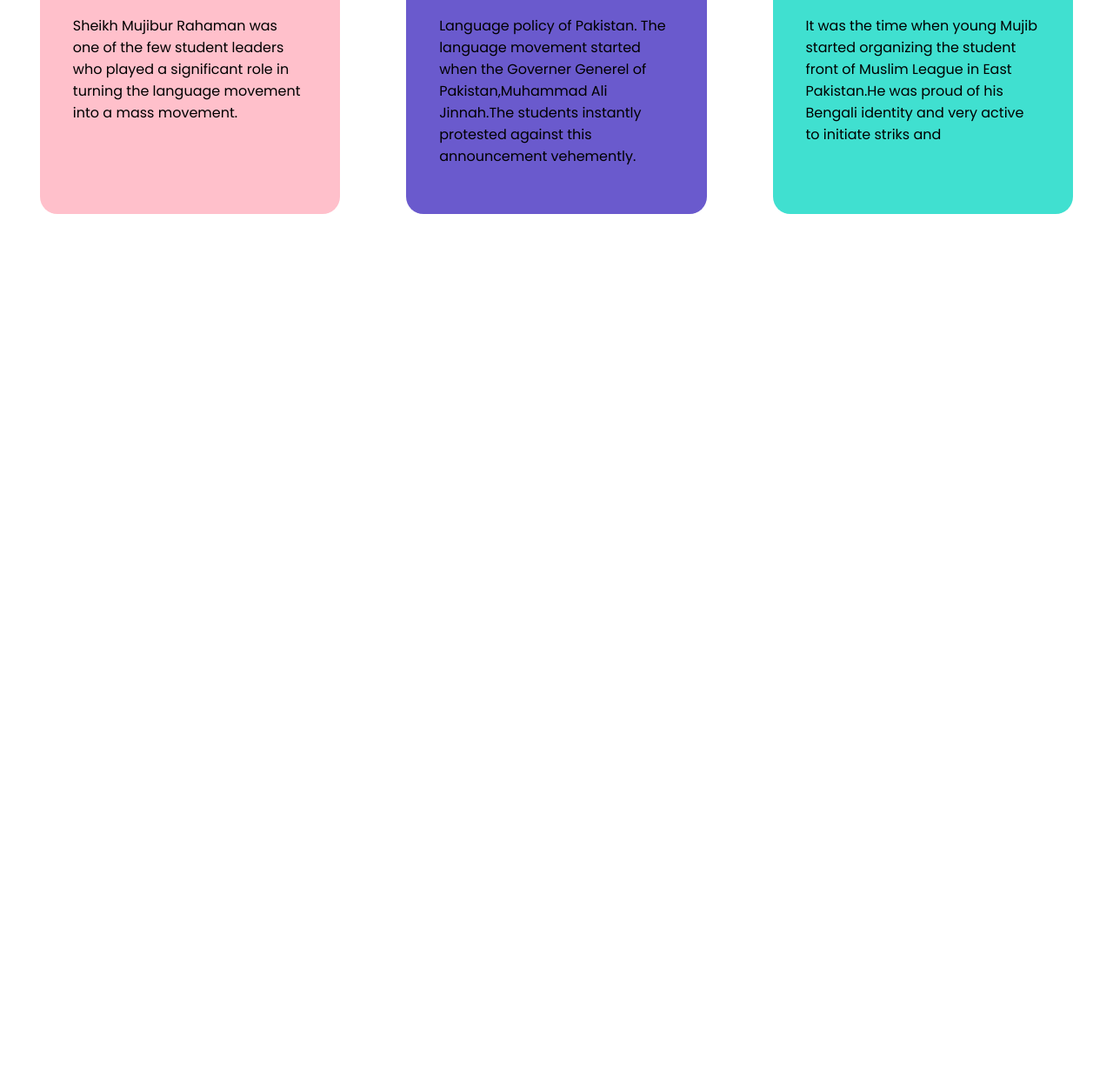
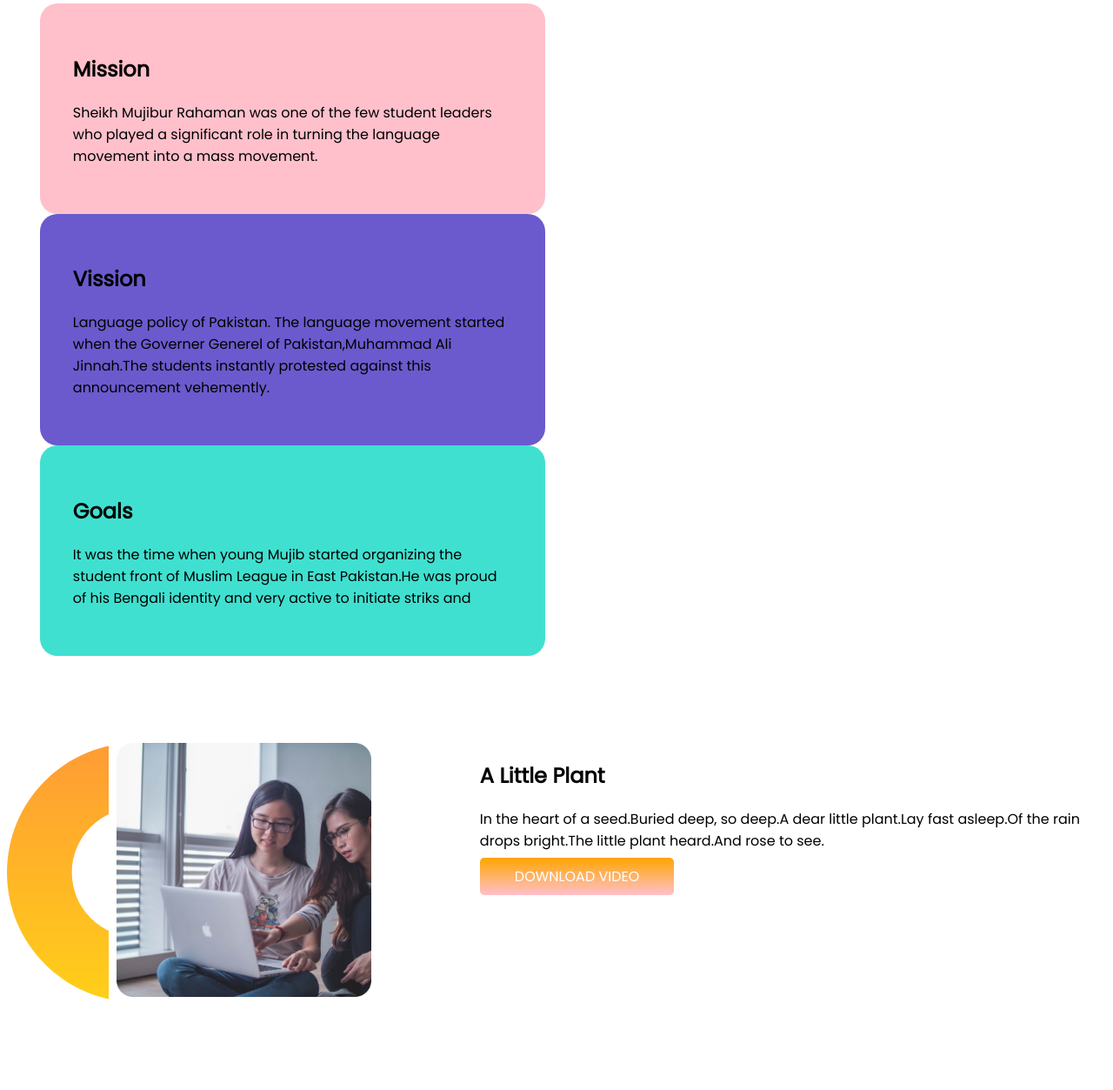
Before and after one commit to ruhanmia2/my-first-developer-portfolio, a plain HTML site: page index.html in a window 1280 px wide. Shown: the part 720-1973 px from the top of the page at 87% size. Before the commit the page ends 974 px from the top, so only its background shows below. Drawn offline with Linux system fonts and the light colour scheme.

Commit message:
web-developer

```diff
--- a/index.html
+++ b/index.html
@@ -51,6 +51,18 @@
                 </div>
             </div>
     </section>
+    <section class="web-developer">
+        <div class="half-width">
+            <img src="images/coding.png" alt="">
+        </div>
+        <div>
+            <h2>A Little Plant</h2>
+            <p>In the heart of a seed.Buried deep, so deep.A dear little plant.Lay fast asleep.Of the rain drops
+                bright.The little plant heard.And rose to see.
+            </p>
+            <a class="link-button" target="_blank" href="https://www.youtube.com/">DOWNLOAD VIDEO</a>
+        </div>
+    </section>
 </body>
 
 </html>
--- a/style.css
+++ b/style.css
@@ -7,8 +7,9 @@ h1{
 .color{
     color:orange;
 }
-.flexible-container{
+section{
     display: flex;
+    margin-bottom: 100px;
 }
 .half-width{
     width: 50%;
@@ -52,3 +53,7 @@ h1{
 .mission h1{
     text-align: center;
 }
+.web-developer{
+    background-image: url(images/dream-bg.png);
+    background-repeat: no-repeat;
+}
```
Also changed, not shown: images/coding.png (added), images/dream-bg.png (added), images/person-5.png (added).
